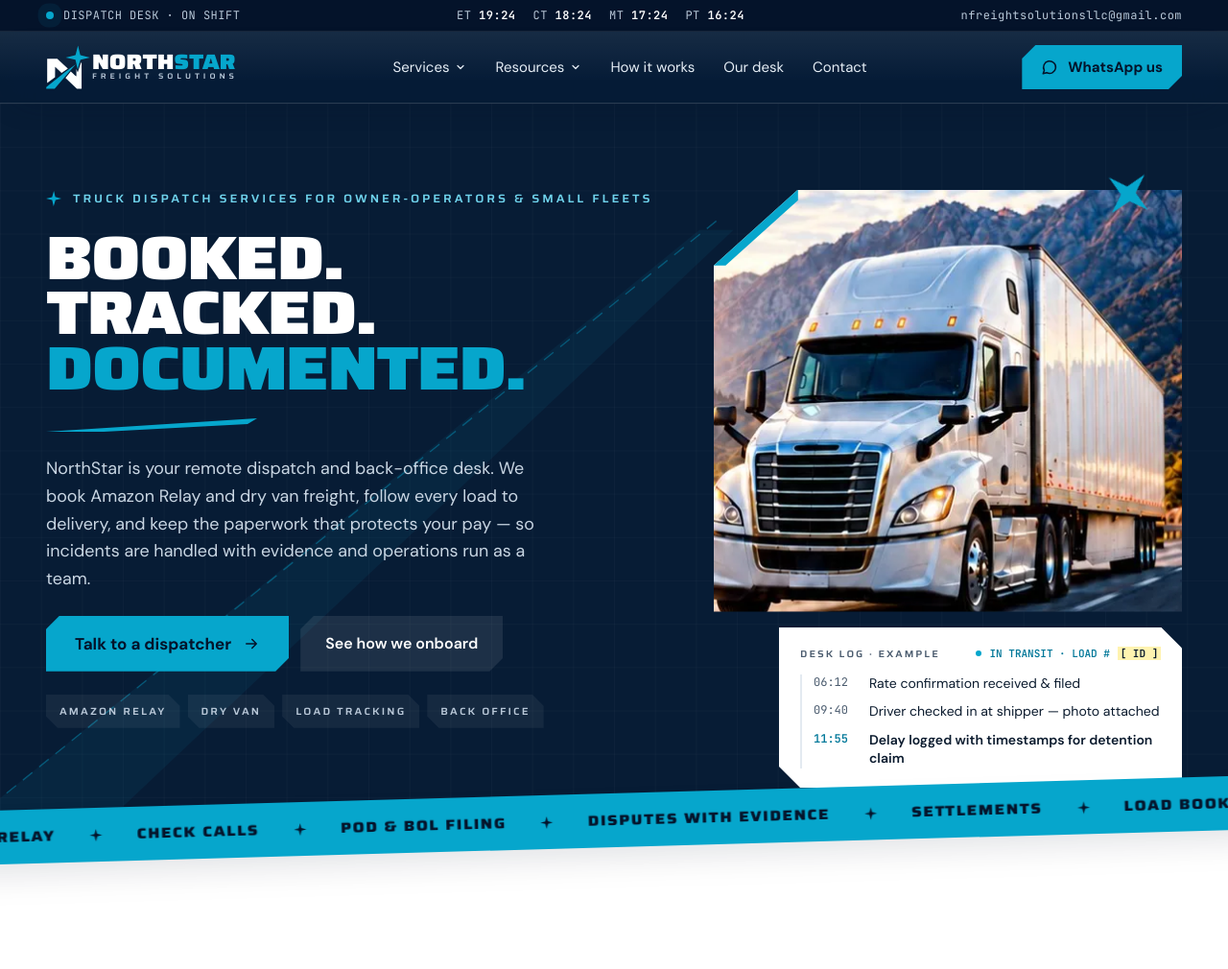
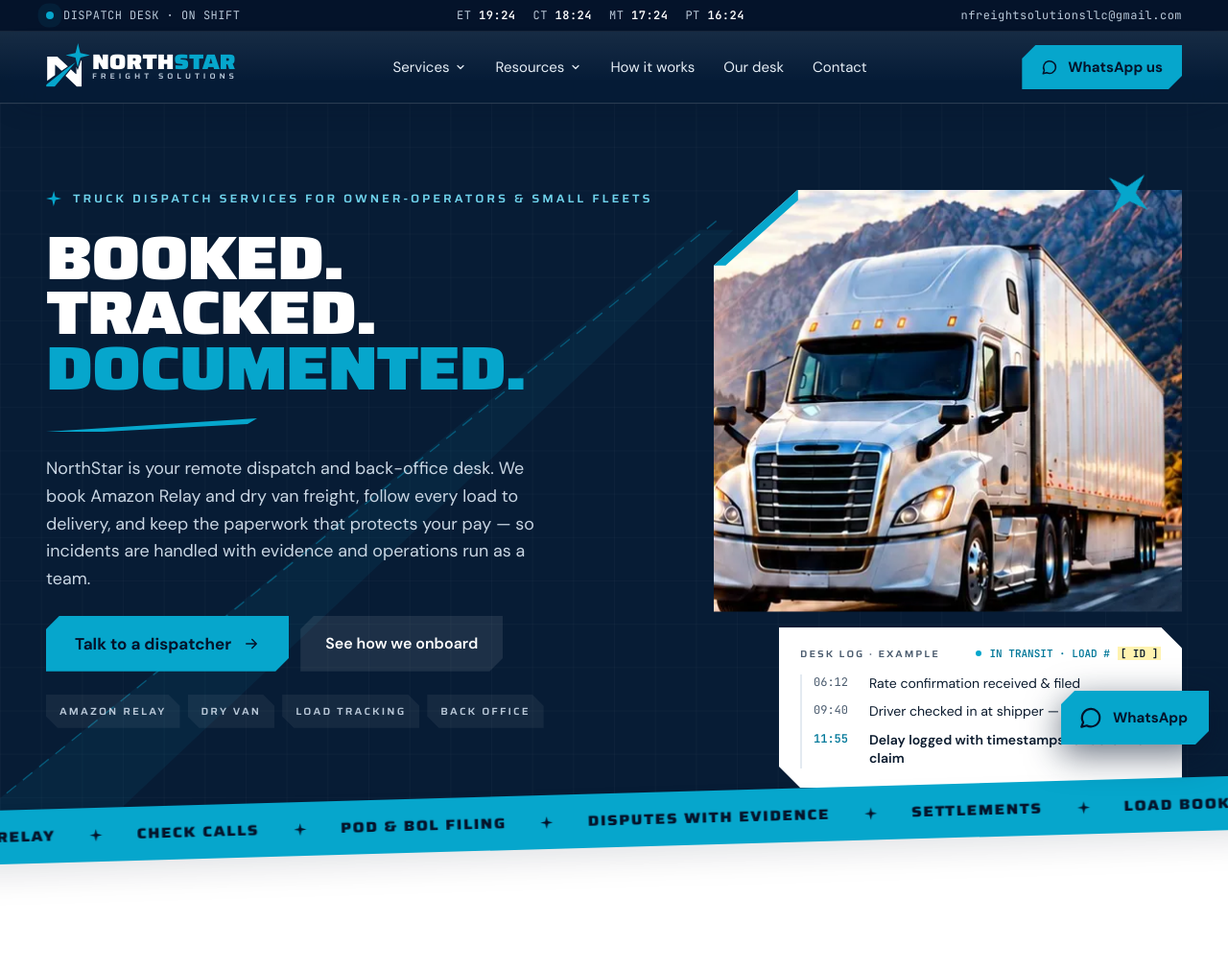
Before and after one commit to cgomez2305/northfreight, a PHP site: page / in a window 1280 px wide. Shown: the top 1010 px of the page at 96% size. Run offline with PHP 8.4, Linux system fonts and the light colour scheme; some libraries are stand-ins or nearby versions.

Commit message:
Botón flotante de WhatsApp y centrado óptico del isotipo
Botón fijo en todas las pantallas (icono + texto en escritorio, solo icono
en móvil sobre la barra inferior; oculto con el menú abierto). El isotipo
sube un 5 % en el logo y el favicon se regenera con el mismo ajuste: el
recorte del SVG era correcto, lo descentrado era el peso visual.

Co-Authored-By: Claude Sonnet 5.5 <noreply@anthropic.com>
Claude-Session: https://claude.ai/code/session_01GM3PNH5gUeJaHia96xSzeB

```diff
--- a/assets/css/components.css
+++ b/assets/css/components.css
@@ -38,7 +38,9 @@
 /* ---- Logo (§5.6) ---- */
 .logo { display: flex; align-items: center; text-decoration: none; flex: none; color: var(--white); }
 .logo:hover { color: var(--white); }
-.logo__mark { width: 46px; height: 46px; display: block; flex: none; }
+/* Centrado óptico: el isotipo está centrado en su caja, pero la N pesa abajo-izquierda y la estrella (ligera)
+   arriba-derecha, así que el centro de masa cae ~5 px por debajo del eje. Se sube la mitad (5 % de su alto). */
+.logo__mark { width: 46px; height: 46px; display: block; flex: none; transform: translateY(-5%); }
 .logo__text { display: flex; flex-direction: column; gap: 4px; margin-left: 2px; }
 .logo__name {
   font-family: var(--font-head); font-stretch: 125%; font-variation-settings: 'wdth' 125; text-transform: uppercase;
@@ -374,6 +376,26 @@ a.card--dark:hover .card__tag { color: var(--cyan-light); }
 @media (max-width: 760px) { .mbar { display: flex; } }
 body:has(.mobile-menu:not([hidden])) .mbar, body.menu-open .mbar { display: none; }
 
+/* ---- Botón flotante de WhatsApp ---- */
+.wa-float {
+  position: fixed; z-index: var(--z-float); right: max(20px, env(safe-area-inset-right)); bottom: max(24px, env(safe-area-inset-bottom));
+  filter: drop-shadow(0 10px 18px var(--shadow-navy));
+}
+.wa-float__btn {
+  display: inline-flex; align-items: center; justify-content: center; gap: 10px; min-height: var(--btn-h); padding: 0 22px 0 18px;
+  background: var(--cyan); color: var(--navy-deep); font-weight: 700; font-size: 15px; text-decoration: none;
+  clip-path: var(--cut-btn); transition: transform var(--t-fast), background-color var(--t-fast);
+}
+.wa-float__btn:hover { transform: translateY(-2px); background: var(--cyan-light); color: var(--navy-deep); }
+.wa-float__btn:focus-visible { outline-offset: -5px; }
+@media (max-width: 760px) {
+  .wa-float { bottom: calc(var(--mbar-h) + 16px + env(safe-area-inset-bottom)); }
+  .wa-float__btn { width: var(--btn-h); padding: 0; }
+  .wa-float__label { position: absolute; width: 1px; height: 1px; overflow: hidden; clip-path: inset(50%); white-space: nowrap; }
+}
+body:has(.mobile-menu:not([hidden])) .wa-float, body.menu-open .wa-float { display: none; }
+@media (prefers-reduced-motion: reduce) { .wa-float__btn { transition: none; } .wa-float__btn:hover { transform: none; } }
+
 /* ---- Piezas compartidas por páginas (home, tracking, formularios) ---- */
 .ticker { position: relative; z-index: 2; margin: -34px -5% 0; transform: rotate(-1.6deg); background: var(--cyan); color: var(--navy-deep); overflow: hidden; box-shadow: 0 18px 40px -24px var(--shadow-navy); }
 .ticker__track { display: flex; gap: 36px; align-items: center; white-space: nowrap; width: max-content; padding: 16px 0; font-family: var(--font-head); font-stretch: 125%; font-variation-settings: 'wdth' 125; text-transform: uppercase; font-weight: 800; font-size: 15px; letter-spacing: .1em; animation: nsTicker 38s linear infinite; }
--- a/assets/css/tokens.css
+++ b/assets/css/tokens.css
@@ -77,6 +77,8 @@
 
   /* Capas */
   --z-header: 40;
+  --z-float: 45;
   --z-mbar: 50;
+  --mbar-h: 81px;                          /* alto de la barra móvil (12 + 56 + 12 + borde); sube el botón flotante */
   --z-modal: 100;
 }
--- a/templates/layout.php
+++ b/templates/layout.php
@@ -99,6 +99,7 @@ $gsap = !empty($route['motion']) && $jsFile('motion.js');
 <?php if ($ctaOn): partial('cta', ['wa' => $wa]); endif; ?>
 <?php partial('footer', ['wa' => $wa]); ?>
 <?php partial('mbar', ['wa' => $wa]); ?>
+<?php partial('wa-float', ['wa' => $wa]); ?>
 <?php if ($jsFile('main.js')): ?>
 <script src="<?= e(asset('js/main.js')) ?>" defer></script>
 <?php endif; ?>
--- /dev/null
+++ b/templates/partials/wa-float.php
@@ -0,0 +1,13 @@
+<?php
+/**
+ * Botón flotante de WhatsApp (todas las pantallas). Esquina inferior derecha; ≤760px sube por encima de la barra móvil.
+ * Se oculta con el pop-up del menú abierto (CSS body:has(.mobile-menu:not([hidden])) o body.menu-open).
+ * El contenedor lleva la sombra (drop-shadow) y el enlace el chaflán: clip-path recortaría una sombra propia.
+ * Params: wa(string|null) clave/mensaje de WhatsApp de la ruta.
+ */
+require_once __DIR__ . '/kit.php';
+$wa = $wa ?? null;
+?>
+<div class="wa-float">
+  <a class="wa-float__btn" href="<?= e(wa($wa)) ?>" rel="noopener" aria-label="Chat with a dispatcher on WhatsApp"><?= ns_icon('whatsapp', 26) ?><span class="wa-float__label">WhatsApp</span></a>
+</div>
```
Also changed, not shown: CLAUDE.md (+3 -0 lines), assets/img/favicon.png, assets/img/favicon.svg.
